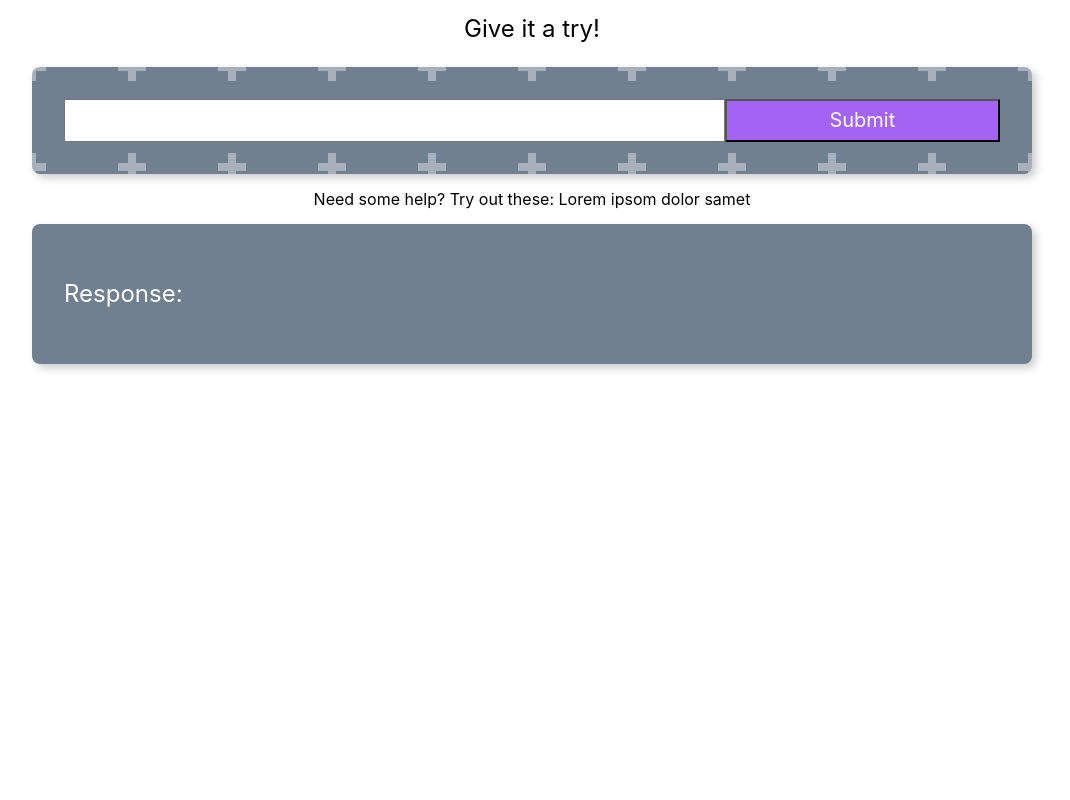
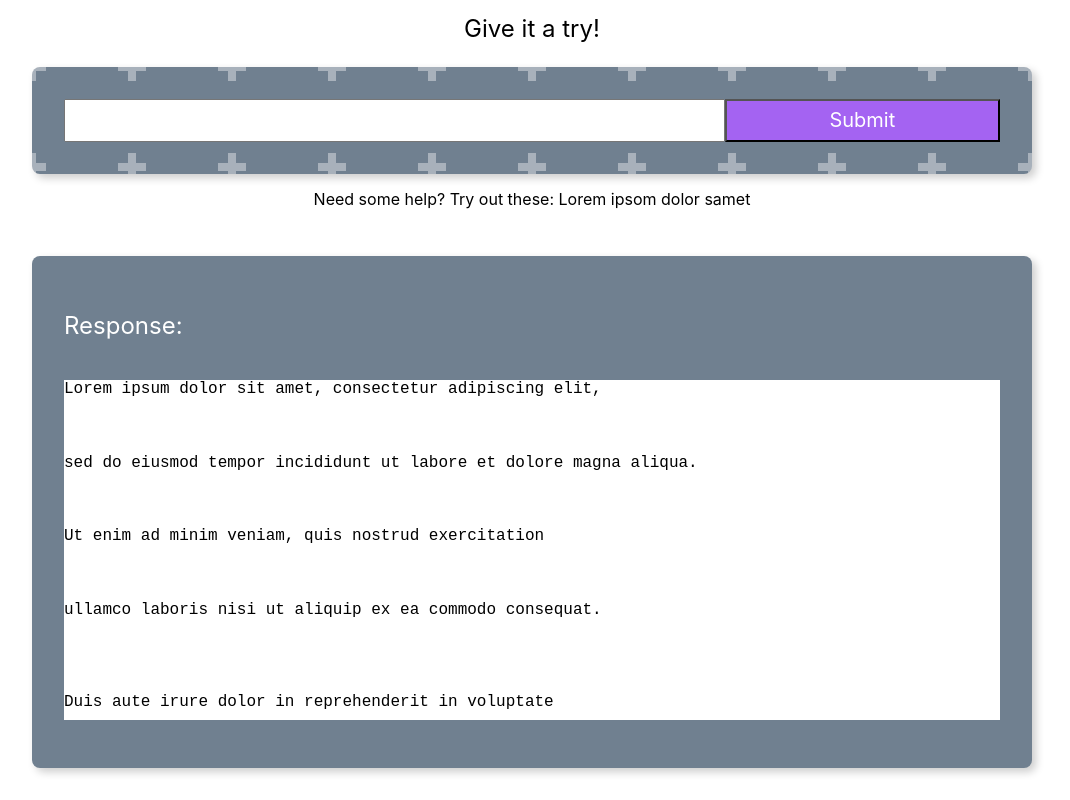
Before and after one commit to bdang160/love-letter-api, a React (Create React App) app: page / in a window 1280 px wide. Shown: the part 266-1066 px from the top of the page, without its empty margins (108-1178 px from the left). Before the commit the page ends 800 px from the top, so only its background shows below. Built offline with nearby package versions, Linux system fonts and the light colour scheme.

Commit message:
Added response box

```diff
--- a/src/components/TryItOut/TryItOut.css
+++ b/src/components/TryItOut/TryItOut.css
@@ -20,3 +20,9 @@
     flex-direction: column;
     text-align: left;
 }
+
+.pre-scrollable {
+    max-height:340px;
+    overflow-y:scroll;
+    background-color: white;
+}
--- a/src/components/TryItOut/TryItOut.js
+++ b/src/components/TryItOut/TryItOut.js
@@ -18,10 +18,19 @@ const TryItOut = ({ onInputChange, onButtonSubmit }) => {
         <p className="help-text">Need some help? Try out these: Lorem ipsom dolor samet</p>
       </div>
 
-      <div className='response'>
+      <div className='response pa4'>
         <div className='form center pa4 br3 shadow-5'>
           <p className='f3 white'>Response:</p>
-
+          <pre className='pre-scrollable'>
+            Lorem ipsum dolor sit amet, consectetur adipiscing elit, <br></br><br></br><br></br><br></br>
+            sed do eiusmod tempor incididunt ut labore et dolore magna aliqua. <br></br><br></br><br></br><br></br>
+            Ut enim ad minim veniam, quis nostrud exercitation <br></br><br></br><br></br><br></br>
+            ullamco laboris nisi ut aliquip ex ea commodo consequat. <br></br><br></br><br></br><br></br><br></br>
+            Duis aute irure dolor in reprehenderit in voluptate <br></br><br></br><br></br><br></br><br></br>
+            velit esse cillum dolore eu fugiat nulla pariatur. <br></br><br></br><br></br><br></br>
+            Excepteur sint occaecat cupidatat non proident, <br></br><br></br><br></br><br></br>
+            sunt in culpa qui officia deserunt mollit anim id est laborum.
+          </pre>
         </div>
       </div>
     </div>
```
